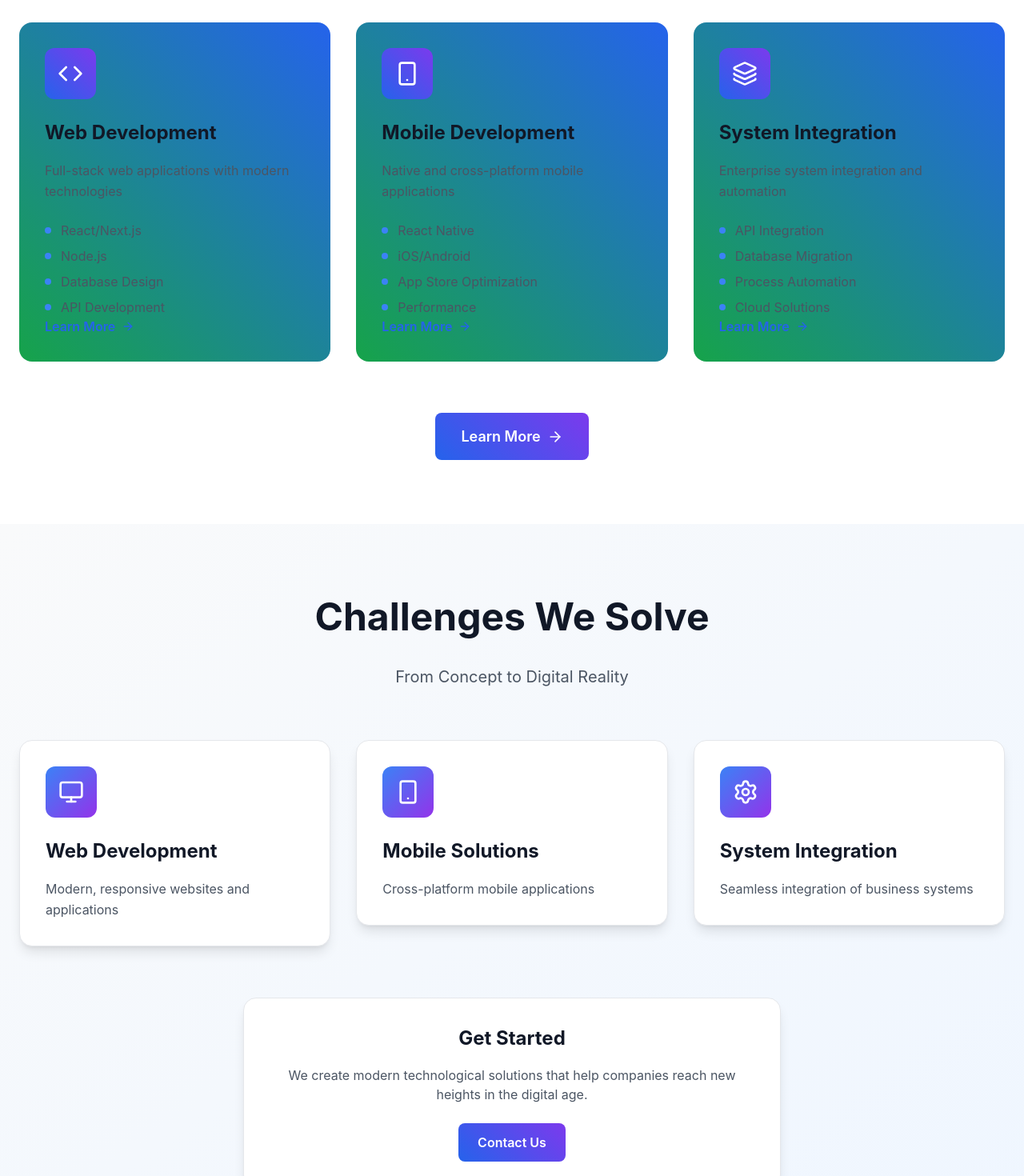
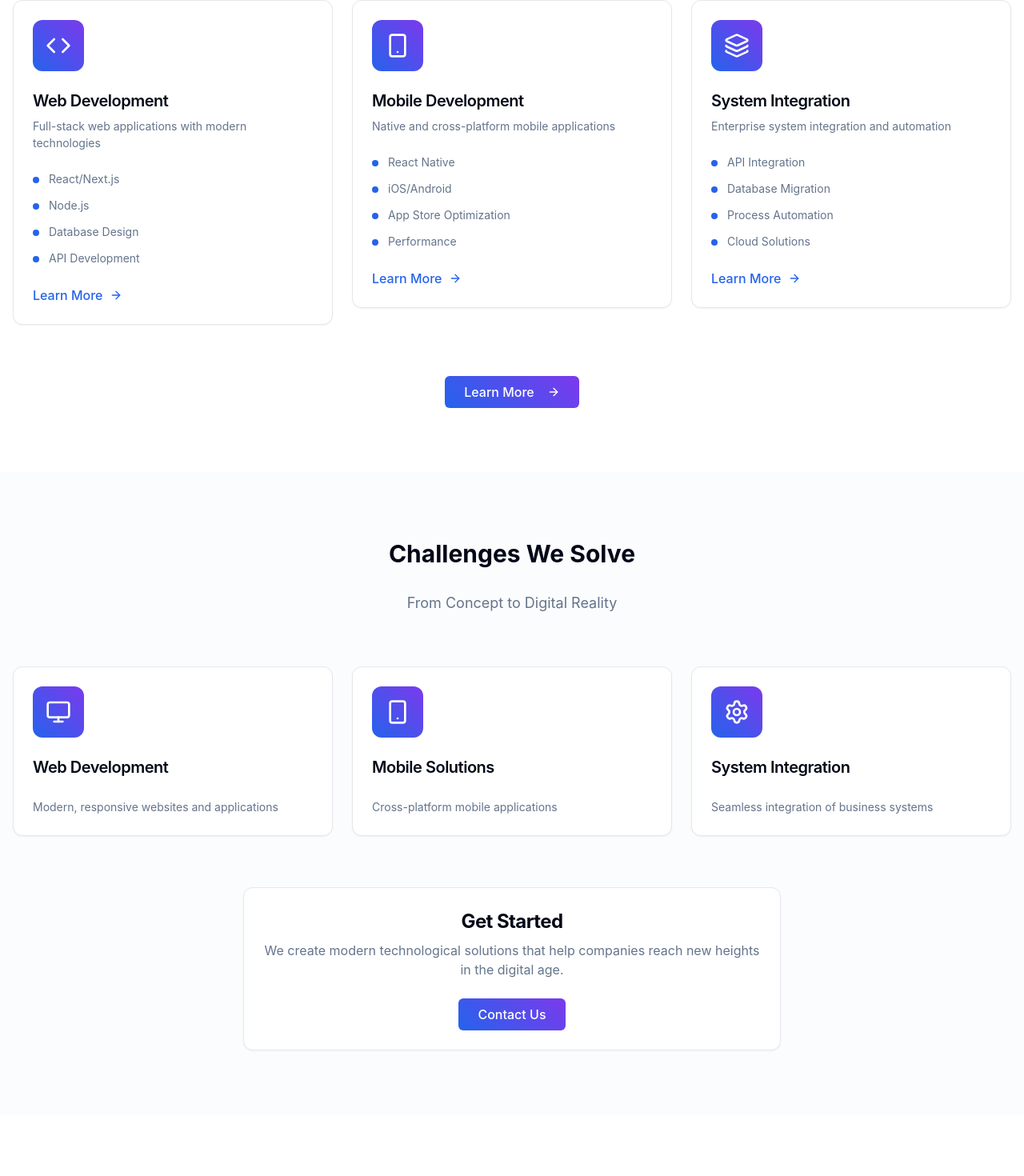
Before and after one commit to Illia-Kh/Landing-Page-Design, a Next.js app: page /en in a window 1280 px wide. Shown: the part 1042-2512 px from the top of the page at 80% size. After the commit the page ends 2435 px from the top, so only its background shows below. Built offline with nearby package versions, Linux system fonts and the light colour scheme; no server answers.

Commit message:
Complete design system migration with enhanced sections and visual diff report
Co-authored-by: Illia-Kh <159945959+Illia-Kh@users.noreply.github.com>

```diff
--- a/components/sections/ChallengesSection.tsx
+++ b/components/sections/ChallengesSection.tsx
@@ -1,7 +1,10 @@
 import { Language } from '@/types'
 import { getTranslation } from '@/lib/i18n'
-import { MotionSection, MotionStagger } from '@/components/client/MotionSection'
+import { MotionSection, MotionStagger, MotionHover } from '@/components/client/MotionSection'
+import { Card, CardHeader, CardTitle, CardDescription, CardContent } from '@/components/ui/card'
+import { Button } from '@/components/ui/button'
 import { Monitor, Smartphone, Settings } from 'lucide-react'
+import Link from 'next/link'
 
 interface ChallengesSectionProps {
   lang: Language
@@ -13,66 +16,76 @@ export function ChallengesSection({ lang }: ChallengesSectionProps) {
   const t = getTranslation(lang)
 
   return (
-    <section className="py-20 bg-gradient-to-br from-gray-50 to-blue-50 dark:from-gray-800 dark:to-gray-900">
-      <div className="container mx-auto px-6">
+    <section className="py-20 bg-muted/30">
+      {/* Container with design-spec standards: mx-auto px-4 */}
+      <div className="container mx-auto px-4">
+        {/* Section header with design-spec typography */}
         <MotionSection className="text-center mb-16">
-          <h2 className="text-4xl md:text-5xl font-bold text-gray-900 dark:text-white mb-6">
+          {/* H2 typography as per design-spec: text-3xl font-bold */}
+          <h2 className="text-3xl font-bold text-foreground mb-6">
             {t.challenges.title}
           </h2>
-          <p className="text-xl text-gray-600 dark:text-gray-300 max-w-3xl mx-auto">
+          {/* Large body text as per design-spec: text-lg leading-relaxed */}
+          <p className="text-lg leading-relaxed text-muted-foreground max-w-3xl mx-auto">
             {t.challenges.subtitle}
           </p>
         </MotionSection>
 
-        <MotionStagger className="grid md:grid-cols-3 gap-8" staggerDelay={0.15}>
+        {/* Grid layout following design-spec: responsive 1→2→3 */}
+        <MotionStagger className="grid grid-cols-1 md:grid-cols-2 lg:grid-cols-3 gap-6" staggerDelay={0.2}>
           {t.challenges.items.map((challenge, index) => {
             const IconComponent = challengeIcons[index] || Monitor
 
             return (
-              <div key={index} className="relative group">
-                <div className="bg-white dark:bg-gray-800 p-8 rounded-2xl shadow-lg hover:shadow-xl transition-all duration-300 transform hover:-translate-y-1 border border-gray-200 dark:border-gray-700">
-                  {/* Icon */}
-                  <div className="flex items-center justify-center w-16 h-16 bg-gradient-to-br from-blue-500 to-purple-600 rounded-xl mb-6 group-hover:scale-110 transition-transform duration-300">
+              <MotionHover key={index} scale={1.02} y={-4}>
+                <Card className="h-full group relative overflow-hidden">
+                  {/* Background gradient effect */}
+                  <div className="absolute inset-0 bg-gradient-secondary opacity-0 group-hover:opacity-100 transition-opacity duration-250"></div>
+
+                  <CardHeader className="relative z-10">
+                    {/* Icon with brand colors */}
+                    <div className="flex items-center justify-center w-16 h-16 bg-gradient-primary rounded-xl mb-4 group-hover:shadow-brand transition-all duration-250">
                       <IconComponent className="w-8 h-8 text-white" />
                     </div>
 
-                  {/* Content */}
-                  <h3 className="text-2xl font-bold text-gray-900 dark:text-white mb-4">
+                    {/* Card title with design-spec typography */}
+                    <CardTitle className="text-xl font-semibold mb-3">
                       {challenge.title}
-                  </h3>
+                    </CardTitle>
+                  </CardHeader>
 
-                  <p className="text-gray-600 dark:text-gray-300 leading-relaxed">
+                  <CardContent className="relative z-10">
+                    <CardDescription className="text-sm leading-relaxed">
                       {challenge.description}
-                  </p>
-                </div>
-
-                {/* Hover effect background */}
-                <div className="absolute inset-0 bg-gradient-to-br from-blue-500/5 to-purple-600/5 rounded-2xl opacity-0 group-hover:opacity-100 transition-opacity duration-300 -z-10"></div>
-              </div>
+                    </CardDescription>
+                  </CardContent>
+                </Card>
+              </MotionHover>
             )
           })}
         </MotionStagger>
 
-        {/* Bottom CTA */}
+        {/* Bottom CTA with design-spec card pattern */}
         <MotionSection className="text-center mt-16" delay={0.8}>
-          <div className="bg-white dark:bg-gray-800 p-8 rounded-2xl shadow-lg border border-gray-200 dark:border-gray-700 max-w-2xl mx-auto">
-            <h3 className="text-2xl font-bold text-gray-900 dark:text-white mb-4">
+          <Card className="max-w-2xl mx-auto">
+            <CardHeader>
+              <CardTitle className="text-2xl font-bold">
                 {t.common.actions.getStarted}
-            </h3>
-            <p className="text-gray-600 dark:text-gray-300 mb-6">
+              </CardTitle>
+              <CardDescription className="text-base">
                 {t.hero.description}
-            </p>
-            <Link
-              href={`/${lang}/contacts`}
-              className="inline-flex items-center px-6 py-3 bg-gradient-primary text-white rounded-lg font-semibold hover:shadow-lg transform hover:scale-105 transition-all duration-200"
-            >
+              </CardDescription>
+            </CardHeader>
+            <CardContent>
+              <Link href={`/${lang}/contacts`}>
+                <Button variant="brandGradient" size="lg">
                   {t.common.actions.contactUs}
+                </Button>
               </Link>
-          </div>
+            </CardContent>
+          </Card>
         </MotionSection>
       </div>
     </section>
   )
 }
-
-import Link from 'next/link'
--- a/components/sections/ServicesShowcase.tsx
+++ b/components/sections/ServicesShowcase.tsx
@@ -1,6 +1,8 @@
 import { Language } from '@/types'
 import { getTranslation } from '@/lib/i18n'
-import { MotionSection, MotionStagger } from '@/components/client/MotionSection'
+import { MotionSection, MotionStagger, MotionHover } from '@/components/client/MotionSection'
+import { Card, CardHeader, CardTitle, CardDescription, CardContent, CardFooter } from '@/components/ui/card'
+import { Button } from '@/components/ui/button'
 import { Code, Smartphone, Layers, ArrowRight } from 'lucide-react'
 import Link from 'next/link'
 
@@ -18,68 +20,79 @@ export function ServicesShowcase({ lang }: ServicesShowcaseProps) {
   const t = getTranslation(lang)
 
   return (
-    <section className="py-20 bg-white dark:bg-gray-900">
-      <div className="container mx-auto px-6">
+    <section className="py-20 bg-background">
+      {/* Container with design-spec standards: mx-auto px-4 */}
+      <div className="container mx-auto px-4">
+        {/* Section header with design-spec typography */}
         <MotionSection className="text-center mb-16">
-          <h2 className="text-4xl md:text-5xl font-bold text-gray-900 dark:text-white mb-6">
+          {/* H2 typography as per design-spec: text-3xl font-bold */}
+          <h2 className="text-3xl font-bold text-foreground mb-6">
             {t.services.title}
           </h2>
-          <p className="text-xl text-gray-600 dark:text-gray-300 max-w-3xl mx-auto">
+          {/* Large body text as per design-spec: text-lg leading-relaxed */}
+          <p className="text-lg leading-relaxed text-muted-foreground max-w-3xl mx-auto">
             {t.services.subtitle}
           </p>
         </MotionSection>
 
-        <MotionStagger className="grid md:grid-cols-3 gap-8" staggerDelay={0.2}>
+        {/* Grid layout following design-spec: grid grid-cols-1 md:grid-cols-2 lg:grid-cols-3 gap-6 */}
+        <MotionStagger className="grid grid-cols-1 md:grid-cols-2 lg:grid-cols-3 gap-6" staggerDelay={0.2}>
           {t.services.items.map((service, index) => {
             const IconComponent = Object.values(serviceIcons)[index] || Code
 
             return (
-              <div
-                key={index}
-                className="group relative p-8 bg-gradient-secondary rounded-2xl hover:shadow-xl transition-all duration-300 hover:-translate-y-2"
-              >
-                <div className="flex items-center justify-center w-16 h-16 bg-gradient-primary rounded-xl mb-6 group-hover:scale-110 transition-transform duration-300">
+              <MotionHover key={index} scale={1.02} y={-8}>
+                <Card className="h-full group">
+                  <CardHeader>
+                    {/* Icon with brand gradient */}
+                    <div className="flex items-center justify-center w-16 h-16 bg-gradient-primary rounded-xl mb-4 group-hover:shadow-brand transition-all duration-250">
                       <IconComponent className="w-8 h-8 text-white" />
                     </div>
 
-                <h3 className="text-2xl font-bold text-gray-900 dark:text-white mb-4">
+                    {/* Card title with design-spec typography */}
+                    <CardTitle className="text-xl font-semibold">
                       {service.title}
-                </h3>
+                    </CardTitle>
 
-                <p className="text-gray-600 dark:text-gray-300 mb-6 leading-relaxed">
+                    <CardDescription className="text-sm">
                       {service.description}
-                </p>
+                    </CardDescription>
+                  </CardHeader>
 
-                <ul className="space-y-2 mb-6">
+                  <CardContent>
+                    {/* Features list with consistent spacing */}
+                    <ul className="space-y-3">
                       {service.features.map((feature, featureIndex) => (
                         <li
                           key={featureIndex}
-                      className="flex items-center text-gray-600 dark:text-gray-300"
+                          className="flex items-start gap-3 text-sm text-muted-foreground"
                         >
-                      <div className="w-2 h-2 bg-blue-500 rounded-full mr-3"></div>
-                      {feature}
+                          <div className="w-2 h-2 bg-brand-primary rounded-full mt-2 flex-shrink-0"></div>
+                          <span>{feature}</span>
                         </li>
                       ))}
                     </ul>
+                  </CardContent>
 
-                <div className="absolute bottom-8 left-8 right-8">
-                  <div className="flex items-center text-blue-600 dark:text-blue-400 font-semibold group-hover:text-blue-700 dark:group-hover:text-blue-300 transition-colors">
+                  <CardFooter>
+                    <div className="flex items-center text-brand-primary font-medium group-hover:text-brand-secondary transition-colors duration-250 cursor-pointer">
                       {t.common.actions.learnMore}
-                    <ArrowRight className="w-4 h-4 ml-2 group-hover:translate-x-1 transition-transform" />
+                      <ArrowRight className="w-4 h-4 ml-2 group-hover:translate-x-1 transition-transform duration-250" />
                     </div>
-                </div>
-              </div>
+                  </CardFooter>
+                </Card>
+              </MotionHover>
             )
           })}
         </MotionStagger>
 
+        {/* CTA section with design-spec button */}
         <MotionSection className="text-center mt-16" delay={0.6}>
-          <Link
-            href={`/${lang}/services`}
-            className="inline-flex items-center px-8 py-4 bg-gradient-primary text-white rounded-lg font-semibold text-lg hover:shadow-lg transform hover:scale-105 transition-all duration-200"
-          >
+          <Link href={`/${lang}/services`}>
+            <Button variant="brandGradient" size="lg">
               {t.common.actions.learnMore}
               <ArrowRight className="w-5 h-5 ml-2" />
+            </Button>
           </Link>
         </MotionSection>
       </div>
```
Also changed, not shown: visual-diff/REPORT.md (added, +156 -0 lines). Lines whose indentation alone changed are shown as unchanged.
